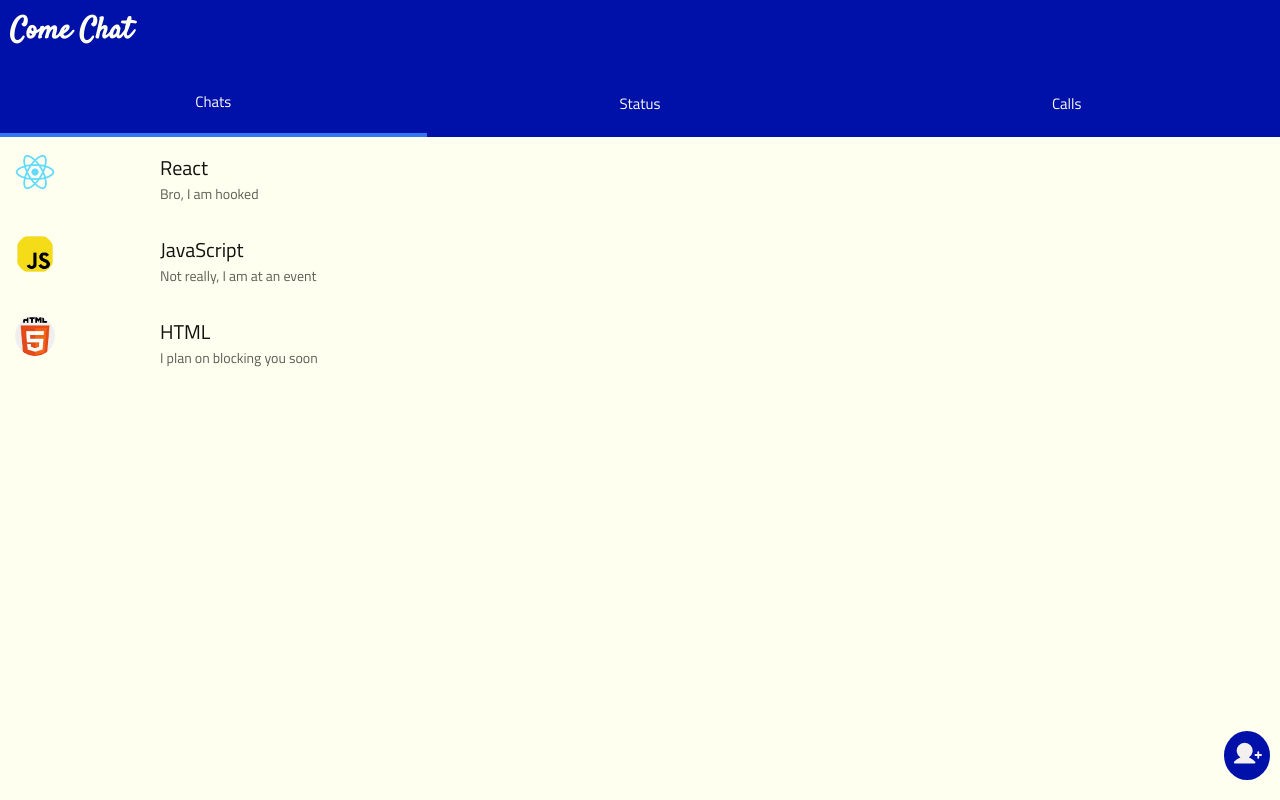
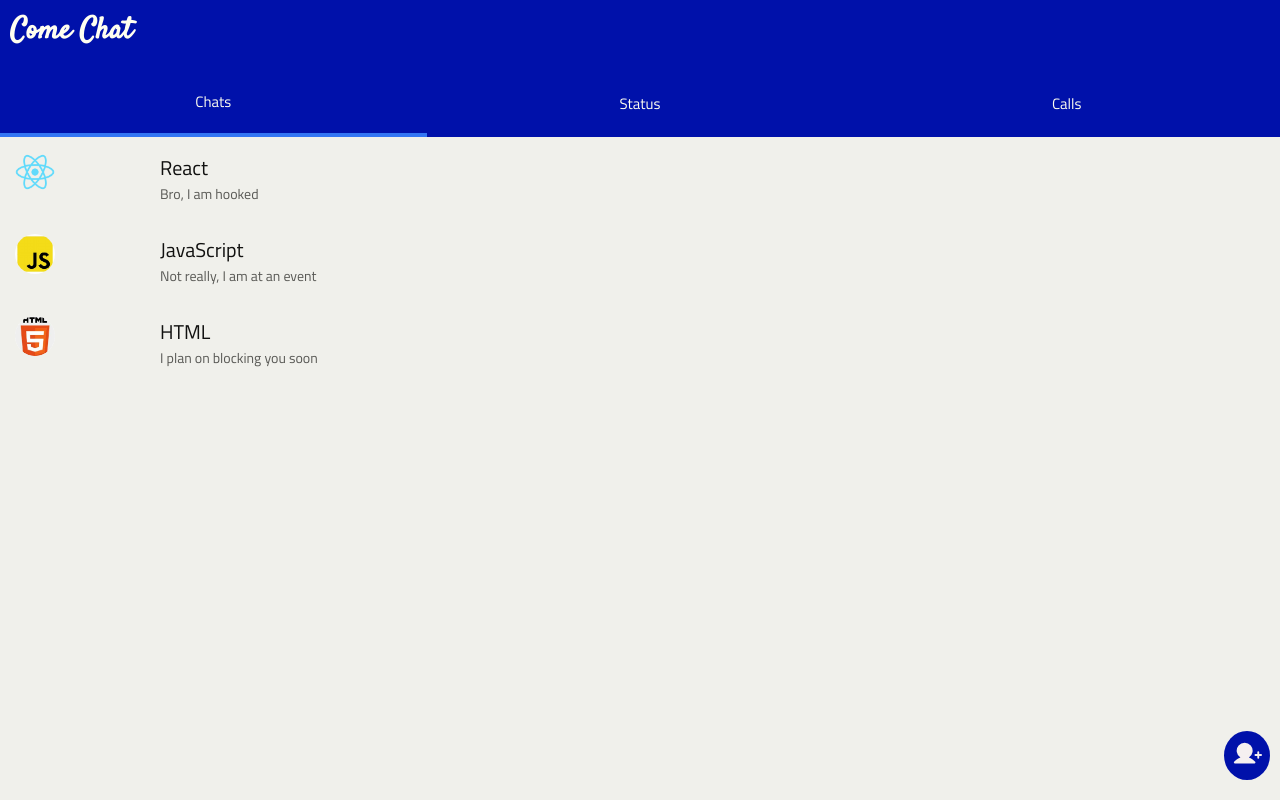
Before and after one commit to DestinyEnder16/come-chat, a React (Create React App) app: page / in a window 1280 px wide. Built offline with nearby package versions, Linux system fonts and the light colour scheme; the HTML template or start-up script is replaced by a standard one.

Commit message:
Slight UI change

```diff
--- a/src/index.css
+++ b/src/index.css
@@ -33,7 +33,7 @@ button {
 /* styling */
 body {
   /* background: linear-gradient(to top right, #010, #000); */
-  background: ivory;
+  background: rgb(240, 240, 235);
   font-family: 'Titillium Web', 'Nunito Sans Normal', sans-serif;
   color: #111110;
   height: 100vh;
```
